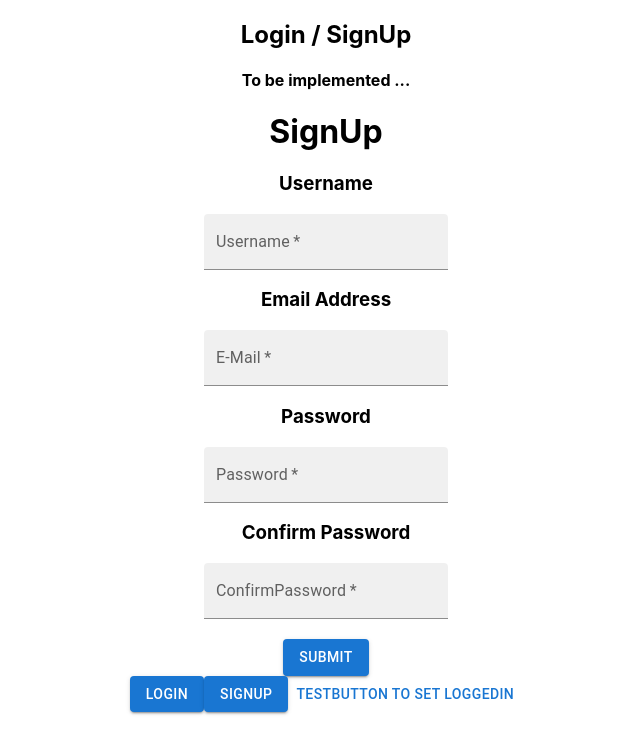
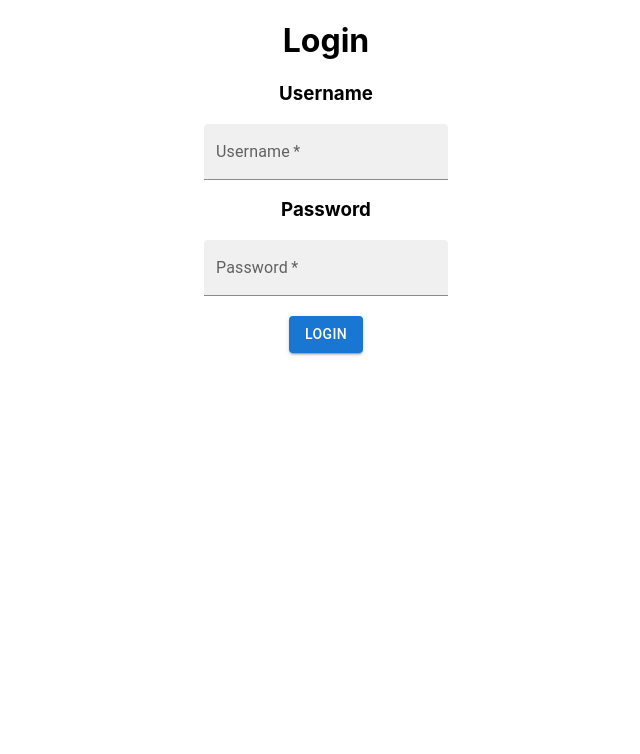
Before and after one commit to Ign1tz/RollsOfDestiny, a React (Create React App) app in the folder ReactServer/rolls-of-destiny/: page /login in a window 1280 px wide. Shown: the top 754 px of the page, without its empty margins (314-954 px from the left). Built offline with nearby package versions, Linux system fonts and the light colour scheme; no server answers.

Commit message:
login screen

```diff
--- a/ReactServer/rolls-of-destiny/src/App.tsx
+++ b/ReactServer/rolls-of-destiny/src/App.tsx
@@ -18,7 +18,7 @@ function App() {
                 <Route index element={<Home loggedIn={loggedIn} setLoggedIn={setLoggedIn}/>}/>
                 <Route path={"/profile"} element={<Profile user={p}/>}/>
                 <Route path={"/game" } element={<Game/>}/>
-                <Route path="/login" element={<Login loggedIn={loggedIn} setLoggedIn={setLoggedIn}/>}/>
+                <Route path="/login" element={<Login/>}/>
                 <Route path="/signup" element={<SignUp/>}/>
             </Routes>
         </BrowserRouter>
--- a/ReactServer/rolls-of-destiny/src/css/Home.css
+++ b/ReactServer/rolls-of-destiny/src/css/Home.css
@@ -12,7 +12,7 @@
     text-align: center;
 }
 
-.signUpDivision {
+.loginSignUpDivision {
     align-items: center;
     text-align: center;
 }
--- a/ReactServer/rolls-of-destiny/src/pages/Login.tsx
+++ b/ReactServer/rolls-of-destiny/src/pages/Login.tsx
@@ -1,22 +1,51 @@
-import "../css/Home.css"
+import React, {useState} from "react";
+import {TextField} from "@mui/material";
 import Button from "@mui/material/Button";
-import SignUp from "./SignUp"
 
-export default function LoginAndSignUpScreen({loggedIn, setLoggedIn}: {loggedIn: boolean, setLoggedIn: Function}) {
+export default function Login() {
 
-    const doWork = () => {
-        setLoggedIn(!loggedIn)
-        console.log(loggedIn)
+    const [username, setUsername] = useState("")
+    const [password, setPassword] = useState("")
+
+    function submit() {
+        if (username && password) {
+            fetch("http://localhost:9090/signup", {
+                method: "POST",
+                headers: {
+                    'Accept': 'application/json, text/plain',
+                    'Content-Type': 'application/json;charset=UTF-8'
+                },
+                body: JSON.stringify({username: username, password: password})
+            })
+                .then(res => {
+                    if (res.status === 200) {
+                        window.location.href = "/home";
+                    }
+                })
+        } else {
+
+        }
     }
 
+
     return (
-        <div className = "loginSignUpDivision">
-            <h2>Login / SignUp</h2>
-            <h4> To be implemented ... </h4>
-            <SignUp/>
-            <Button variant ="contained" onClick={() => window.location.href = "/"}> Login </Button>
-            <Button variant ="contained" onClick={() => window.location.href = "/"}> SignUp </Button>
-            <Button onClick={doWork}>TestButton to set LoggedIn</Button>
+        <div className={"loginSignUpDivision"}>
+            <h1>Login</h1>
+            <h3>Username</h3>
+            <TextField required id="filled-basic" label="Username" variant="filled"
+                       value={username}
+                       onChange={(event: React.ChangeEvent<HTMLInputElement>) => {
+                           setUsername(event.target.value);
+                       }}/>
+            <h3>Password</h3>
+            <TextField required id="filled-basic" label="Password" type="password" variant="filled"
+                       value={password}
+                       onChange={(event: React.ChangeEvent<HTMLInputElement>) => {
+                           setPassword(event.target.value);
+                       }}/>
+            <br/>
+            <br/>
+            <Button variant="contained" onClick={submit}>Login</Button>
         </div>
     )
 }
--- a/ReactServer/rolls-of-destiny/src/pages/SignUp.tsx
+++ b/ReactServer/rolls-of-destiny/src/pages/SignUp.tsx
@@ -63,7 +63,7 @@ export default function SignUp() {
 
 
     return (
-        <div className={"signUpDivision"}>
+        <div className={"loginSignUpDivision"}>
             <h1>SignUp</h1>
             <h3>Username</h3>
             <TextField required id="filled-basic" label="Username" variant="filled"
```
